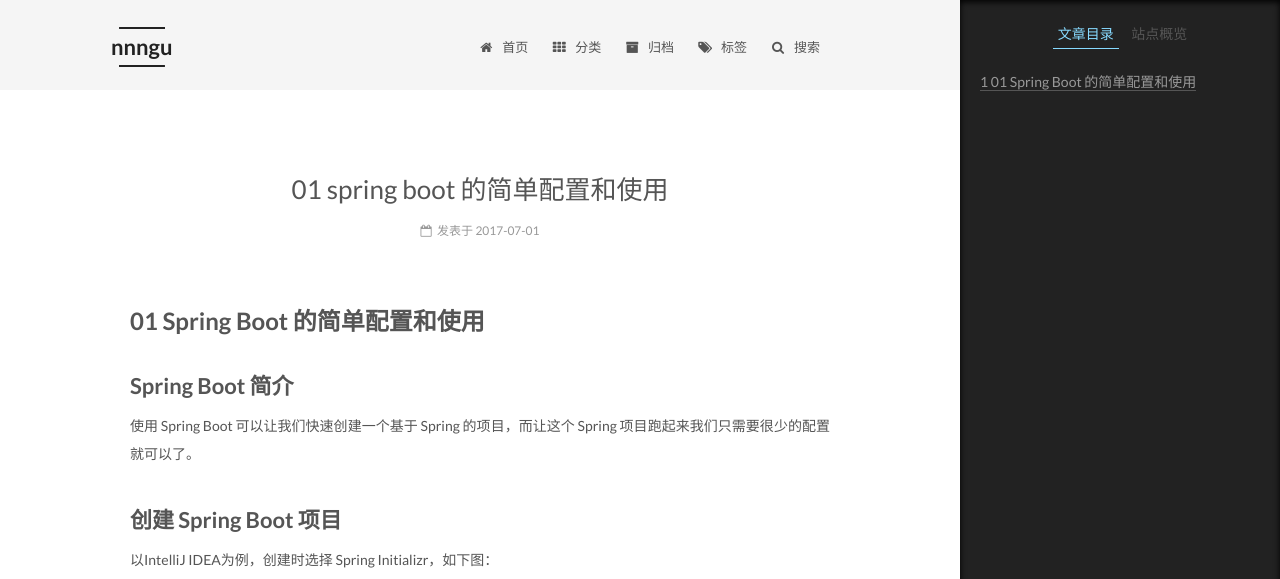
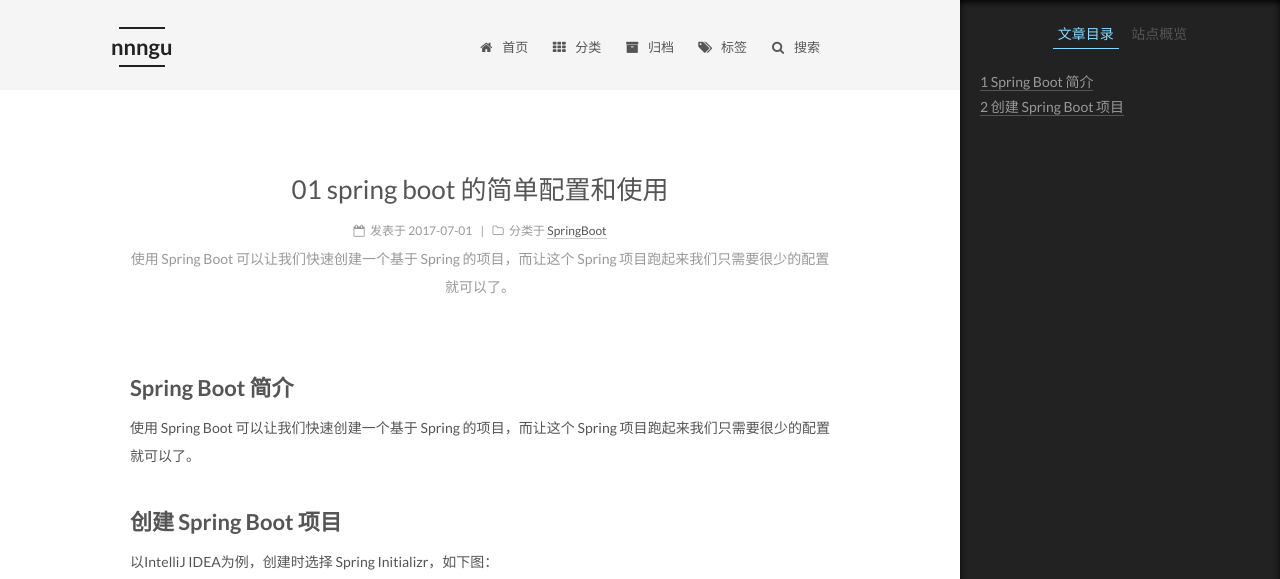
Before and after one commit to nnngu/LearningNotes, a Jekyll site: the page built from _posts/2017-07-01-01 Spring Boot 的简单配置和使用.md, in a window 1280 px wide and 1400 px high, cut to the strip 0-579 px from the top of the window. Built offline with Jekyll 4.4.1, drawn with Linux system fonts in a browser that asks for light colours.

Commit message:
修改文件: _posts/2017-07-01-01 Spring Boot 的简单配置和使用.md

```diff
--- a/_posts/2017-07-01-01 Spring Boot 的简单配置和使用.md
+++ b/_posts/2017-07-01-01 Spring Boot 的简单配置和使用.md
@@ -1,4 +1,7 @@
-# 01 Spring Boot 的简单配置和使用
+---
+categories: SpringBoot
+description: 使用 Spring Boot 可以让我们快速创建一个基于 Spring 的项目，而让这个 Spring 项目跑起来我们只需要很少的配置就可以了。
+---
 
 ## Spring Boot 简介
 
```
